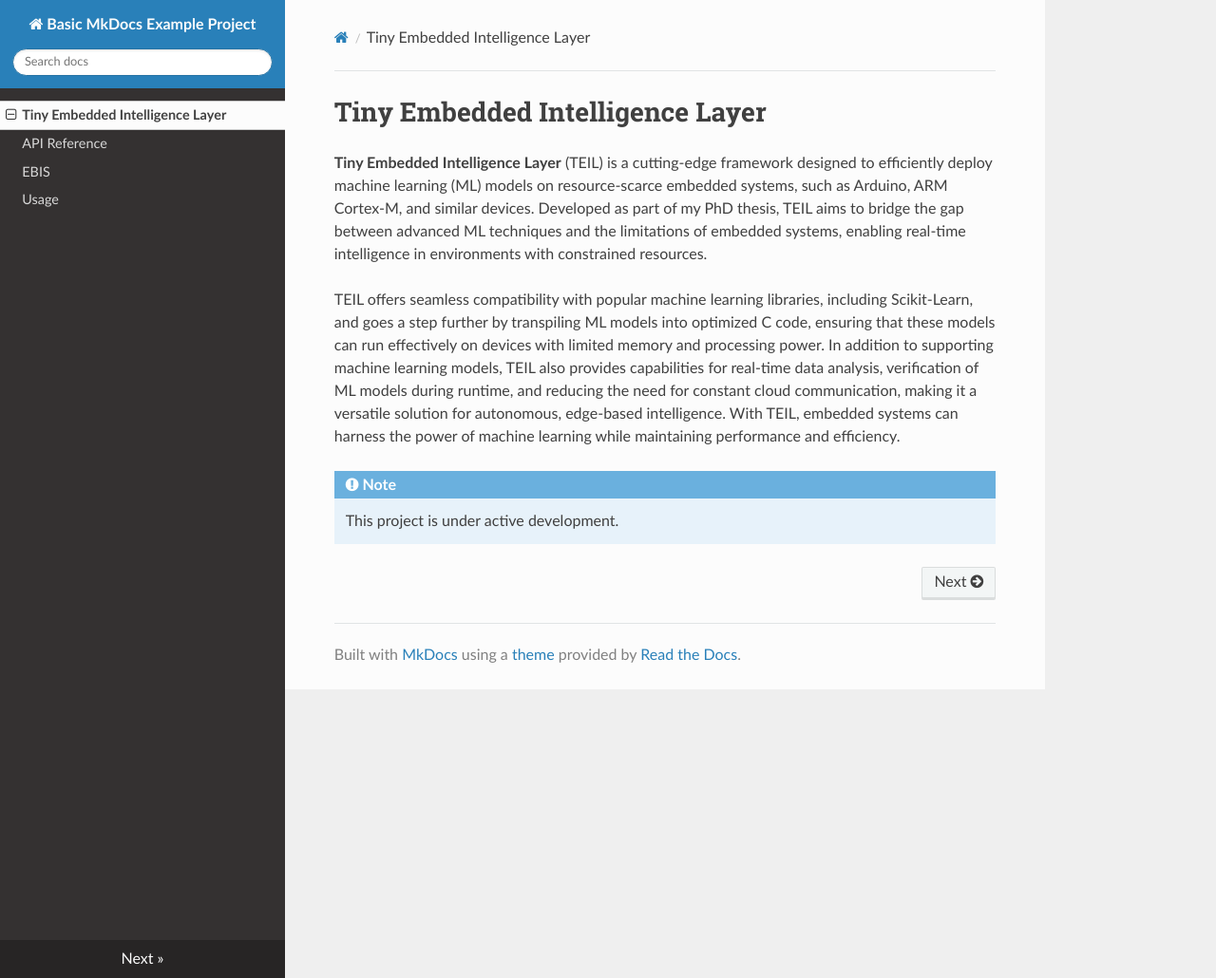
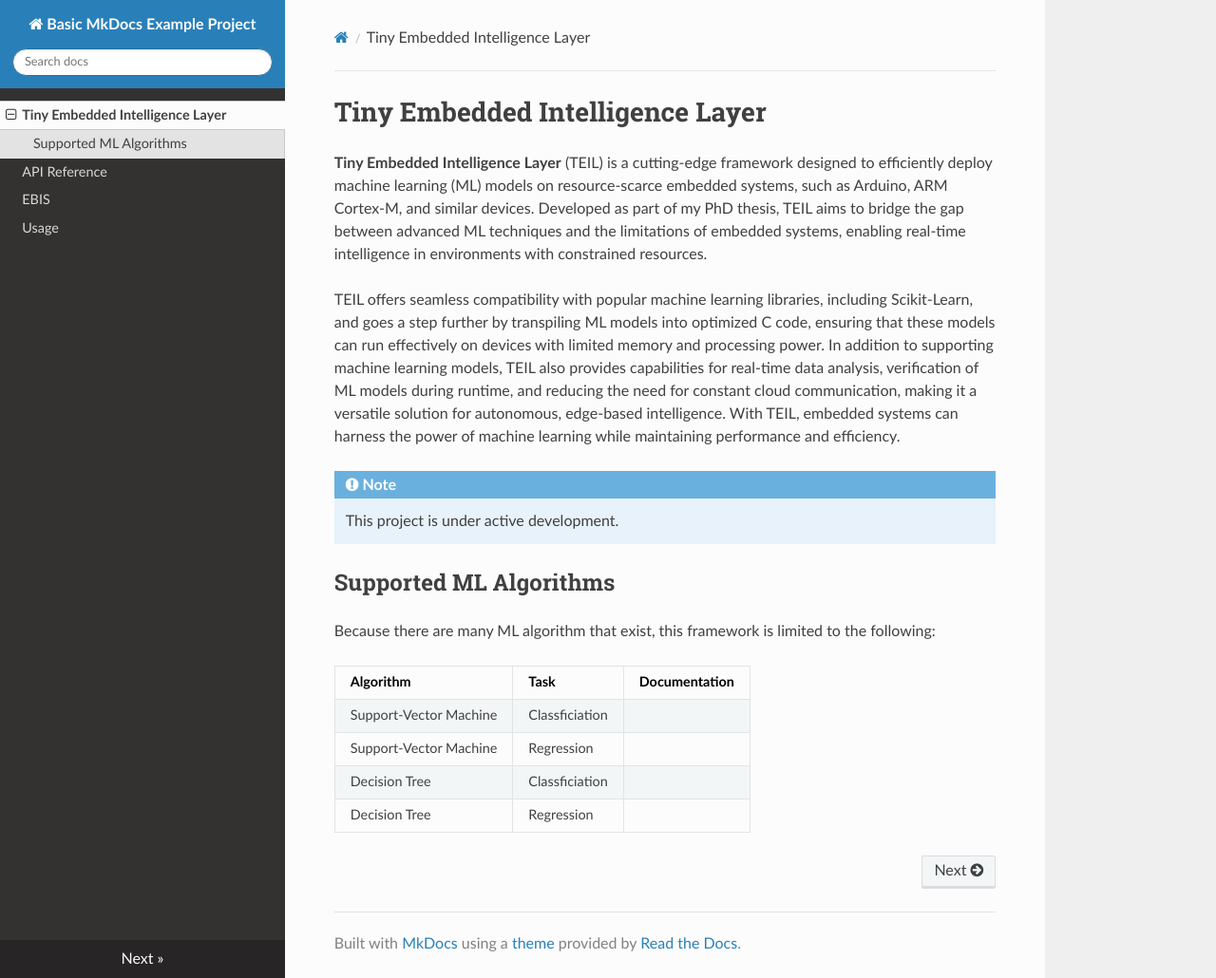
Before and after one commit to asergiobranco/teil, an MkDocs documentation site: the page built from docs/index.md, in a window 1280 px wide and 1030 px high. Shown: the whole window at 95% size. Built offline with MkDocs 1.6.1, drawn with Linux system fonts in a browser that asks for light colours; nearby versions of some CDN libraries.

Commit message:
test mkdocs

```diff
--- a/docs/index.md
+++ b/docs/index.md
@@ -4,7 +4,17 @@
 
 TEIL offers seamless compatibility with popular machine learning libraries, including Scikit-Learn, and goes a step further by transpiling ML models into optimized C code, ensuring that these models can run effectively on devices with limited memory and processing power. In addition to supporting machine learning models, TEIL also provides capabilities for real-time data analysis, verification of ML models during runtime, and reducing the need for constant cloud communication, making it a versatile solution for autonomous, edge-based intelligence. With TEIL, embedded systems can harness the power of machine learning while maintaining performance and efficiency.
 
-
 !!! note
 
     This project is under active development.
+
+## Supported ML Algorithms
+
+Because there are many ML algorithm that exist, this framework is limited to the following:
+
+| Algorithm | Task | Documentation |
+|------|------|-------|
+| Support-Vector Machine | Classficiation | |
+| Support-Vector Machine | Regression | |
+| Decision Tree | Classficiation | |
+| Decision Tree | Regression | |
```
